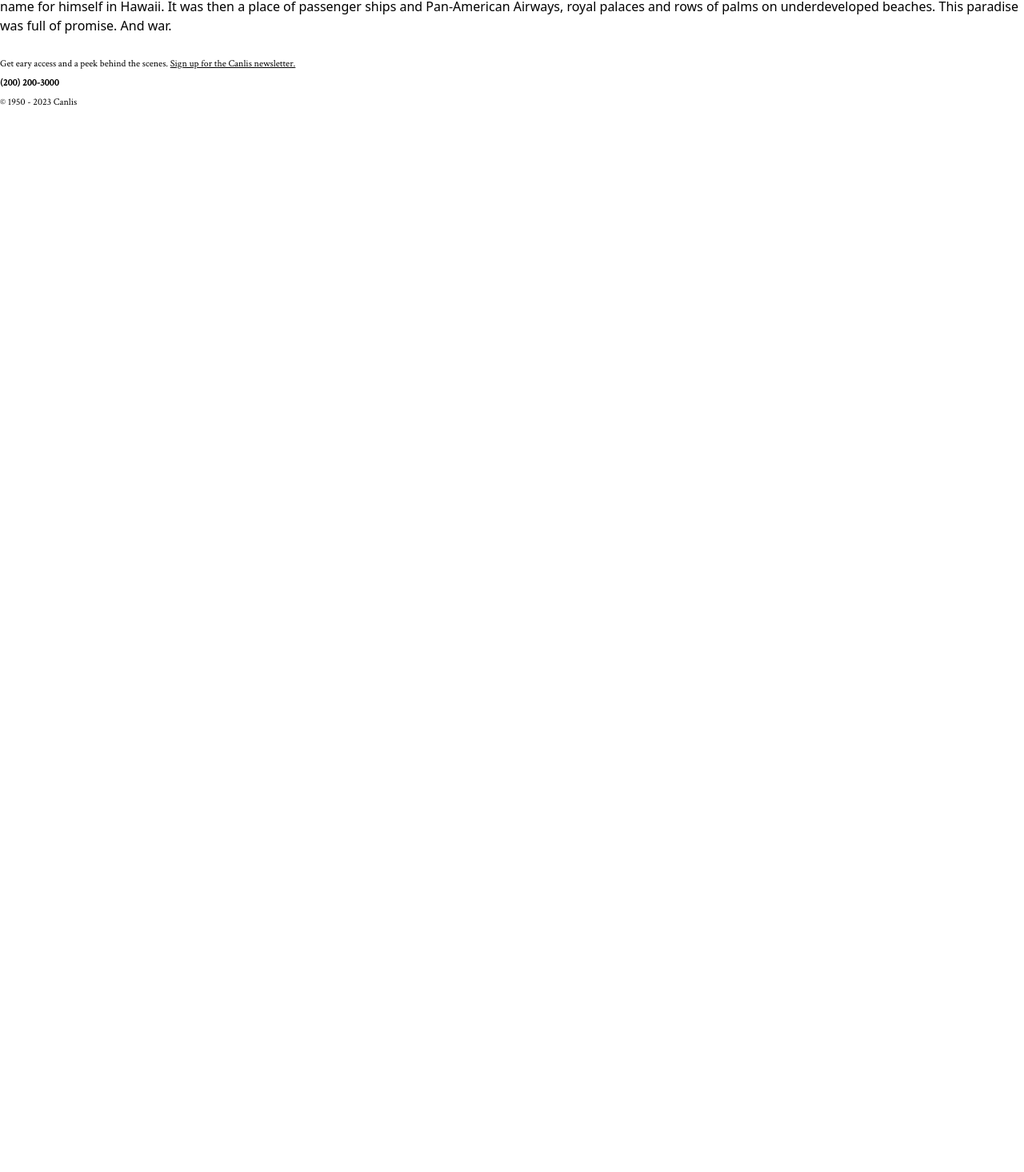
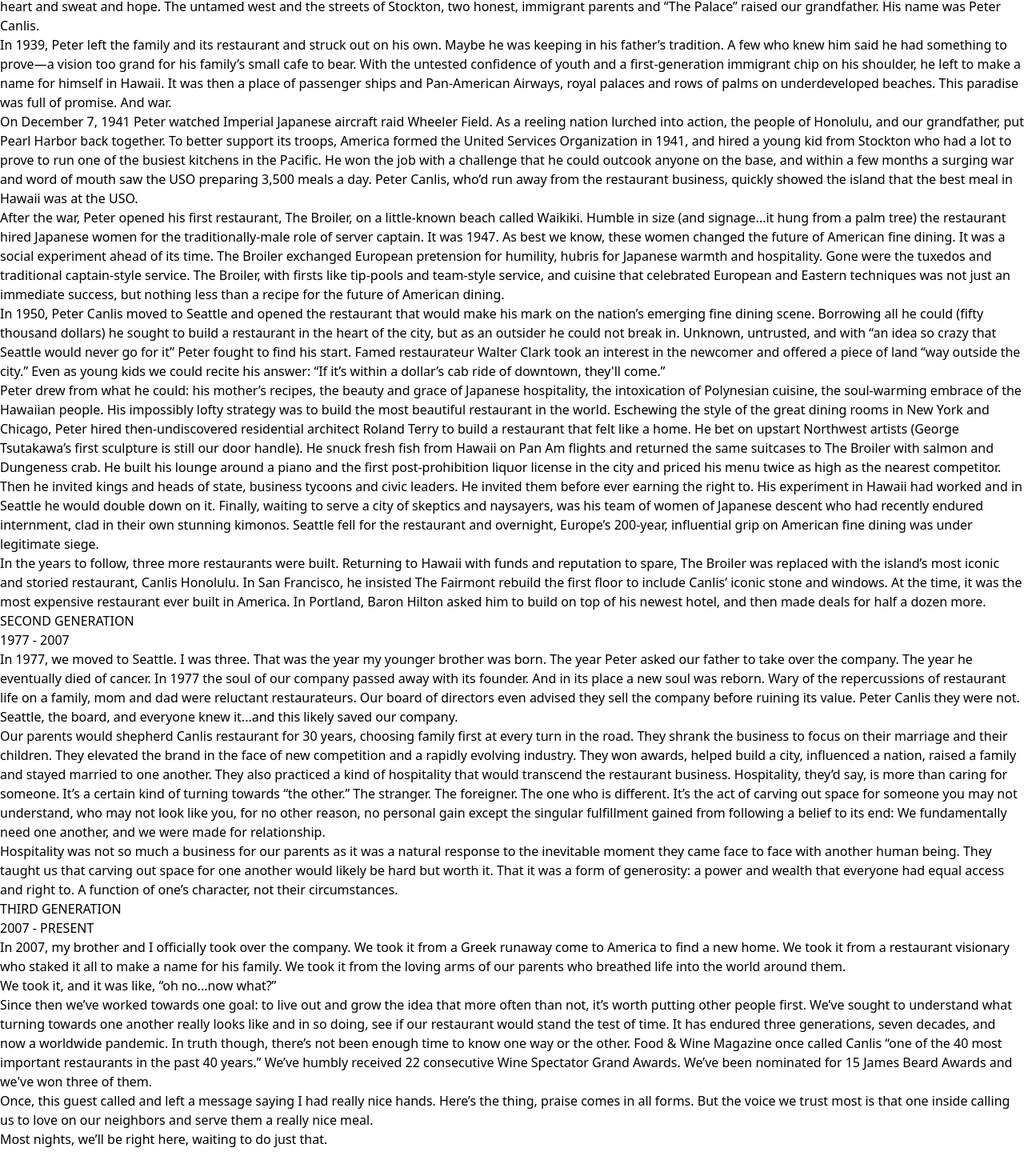
Before and after one commit to kennedymahoro/restaurant, a Next.js app: page /ourstory in a window 1280 px wide. Shown: the part 716-2181 px from the top of the page at 80% size. Before the commit the page ends 884 px from the top, so only its background shows below. Built offline with nearby package versions, Linux system fonts and the light colour scheme.

Commit message:
added all of the text

```diff
--- a/src/app/ourstory/page.tsx
+++ b/src/app/ourstory/page.tsx
@@ -5,6 +5,12 @@ export default function Ourstory(){
     <div>
       <Navbar />
       <p>Hello</p>
+      <div>
+        <h1>Every Family</h1>
+        <h1>has its own story.</h1>
+        <h1>Ours starts</h1>
+        <h1>with a runaway.</h1>
+      </div>
       <div>
         <p>FIRST GENERATION</p>
         <p>1950 - 1977</p>
@@ -21,6 +27,61 @@ export default function Ourstory(){
           In 1939, Peter left the family and its restaurant and struck out on his own. Maybe he was keeping in his father’s tradition. A few who knew him said he had something to prove—a vision too grand for his family’s small cafe to bear. With the untested confidence of youth and a first-generation immigrant chip on his shoulder, he left to make a name for himself in Hawaii. It was then a place of passenger ships and Pan-American Airways, royal palaces and rows of palms on underdeveloped beaches. This paradise was full of promise. And war.
         </p>
       </div>
+      <div>
+        <p>
+          On December 7, 1941 Peter watched Imperial Japanese aircraft raid Wheeler Field. As a reeling nation lurched into action, the people of Honolulu, and our grandfather, put Pearl Harbor back together. To better support its troops, America formed the United Services Organization in 1941, and hired a young kid from Stockton who had a lot to prove to run one of the busiest kitchens in the Pacific. He won the job with a challenge that he could outcook anyone on the base, and within a few months a surging war and word of mouth saw the USO preparing 3,500 meals a day. Peter Canlis, who’d run away from the restaurant business, quickly showed the island that the best meal in Hawaii was at the USO.
+        </p>
+        <p>
+          After the war, Peter opened his first restaurant, The Broiler, on a little-known beach called Waikiki. Humble in size (and signage...it hung from a palm tree) the restaurant hired Japanese women for the traditionally-male role of server captain. It was 1947. As best we know, these women changed the future of American fine dining. It was a social experiment ahead of its time. The Broiler exchanged European pretension for humility, hubris for Japanese warmth and hospitality. Gone were the tuxedos and traditional captain-style service. The Broiler, with firsts like tip-pools and team-style service, and cuisine that celebrated European and Eastern techniques was not just an immediate success, but nothing less than a recipe for the future of American dining.
+        </p>
+      </div>
+      <div>
+        <p>
+          In 1950, Peter Canlis moved to Seattle and opened the restaurant that would make his mark on the nation’s emerging fine dining scene. Borrowing all he could (fifty thousand dollars) he sought to build a restaurant in the heart of the city, but as an outsider he could not break in. Unknown, untrusted, and with “an idea so crazy that Seattle would never go for it” Peter fought to find his start. Famed restaurateur Walter Clark took an interest in the newcomer and offered a piece of land “way outside the city.” Even as young kids we could recite his answer: “If it’s within a dollar’s cab ride of downtown, they'll come.”
+        </p>
+        <p>
+          Peter drew from what he could: his mother’s recipes, the beauty and grace of Japanese hospitality, the intoxication of Polynesian cuisine, the soul-warming embrace of the Hawaiian people. His impossibly lofty strategy was to build the most beautiful restaurant in the world. Eschewing the style of the great dining rooms in New York and Chicago, Peter hired then-undiscovered residential architect Roland Terry to build a restaurant that felt like a home. He bet on upstart Northwest artists (George Tsutakawa’s first sculpture is still our door handle). He snuck fresh fish from Hawaii on Pan Am flights and returned the same suitcases to The Broiler with salmon and Dungeness crab. He built his lounge around a piano and the first post-prohibition liquor license in the city and priced his menu twice as high as the nearest competitor. Then he invited kings and heads of state, business tycoons and civic leaders. He invited them before ever earning the right to. His experiment in Hawaii had worked and in Seattle he would double down on it. Finally, waiting to serve a city of skeptics and naysayers, was his team of women of Japanese descent who had recently endured internment, clad in their own stunning kimonos. Seattle fell for the restaurant and overnight, Europe’s 200-year, influential grip on American fine dining was under legitimate siege.
+        </p>
+        <p>
+          In the years to follow, three more restaurants were built. Returning to Hawaii with funds and reputation to spare, The Broiler was replaced with the island’s most iconic and storied restaurant, Canlis Honolulu. In San Francisco, he insisted The Fairmont rebuild the first floor to include Canlis’ iconic stone and windows. At the time, it was the most expensive restaurant ever built in America. In Portland, Baron Hilton asked him to build on top of his newest hotel, and then made deals for half a dozen more.
+        </p>
+      </div>
+      <div>
+        <h6>SECOND GENERATION</h6>
+        <h6>1977 - 2007</h6>
+      </div>
+      <div>
+        <p>
+          In 1977, we moved to Seattle. I was three. That was the year my younger brother was born. The year Peter asked our father to take over the company. The year he eventually died of cancer. In 1977 the soul of our company passed away with its founder. And in its place a new soul was reborn. Wary of the repercussions of restaurant life on a family, mom and dad were reluctant restaurateurs. Our board of directors even advised they sell the company before ruining its value. Peter Canlis they were not. Seattle, the board, and everyone knew it...and this likely saved our company.
+        </p>
+        <p>
+          Our parents would shepherd Canlis restaurant for 30 years, choosing family first at every turn in the road. They shrank the business to focus on their marriage and their children. They elevated the brand in the face of new competition and a rapidly evolving industry. They won awards, helped build a city, influenced a nation, raised a family and stayed married to one another. They also practiced a kind of hospitality that would transcend the restaurant business. Hospitality, they’d say, is more than caring for someone. It’s a certain kind of turning towards “the other.” The stranger. The foreigner. The one who is different. It’s the act of carving out space for someone you may not understand, who may not look like you, for no other reason, no personal gain except the singular fulfillment gained from following a belief to its end: We fundamentally need one another, and we were made for relationship.
+        </p>
+        <p>
+          Hospitality was not so much a business for our parents as it was a natural response to the inevitable moment they came face to face with another human being. They taught us that carving out space for one another would likely be hard but worth it. That it was a form of generosity: a power and wealth that everyone had equal access and right to. A function of one’s character, not their circumstances.
+        </p>
+      </div>
+      <div>
+        <h6>THIRD GENERATION</h6>
+        <h6>2007 - PRESENT</h6>
+      </div>
+      <div>
+        <p>
+          In 2007, my brother and I officially took over the company. We took it from a Greek runaway come to America to find a new home. We took it from a restaurant visionary who staked it all to make a name for his family. We took it from the loving arms of our parents who breathed life into the world around them.
+        </p>
+        <p>
+          We took it, and it was like, “oh no...now what?”
+        </p>
+        <p>
+          Since then we’ve worked towards one goal: to live out and grow the idea that more often than not, it’s worth putting other people first. We’ve sought to understand what turning towards one another really looks like and in so doing, see if our restaurant would stand the test of time. It has endured three generations, seven decades, and now a worldwide pandemic. In truth though, there’s not been enough time to know one way or the other. Food & Wine Magazine once called Canlis “one of the 40 most important restaurants in the past 40 years.” We’ve humbly received 22 consecutive Wine Spectator Grand Awards. We’ve been nominated for 15 James Beard Awards and we've won three of them.
+        </p>
+        <p>
+          Once, this guest called and left a message saying I had really nice hands. Here’s the thing, praise comes in all forms. But the voice we trust most is that one inside calling us to love on our neighbors and serve them a really nice meal.
+        </p>
+        <p>
+          Most nights, we’ll be right here, waiting to do just that.
+        </p>
+      </div>
       <Footer />
     </div>
   )
```
